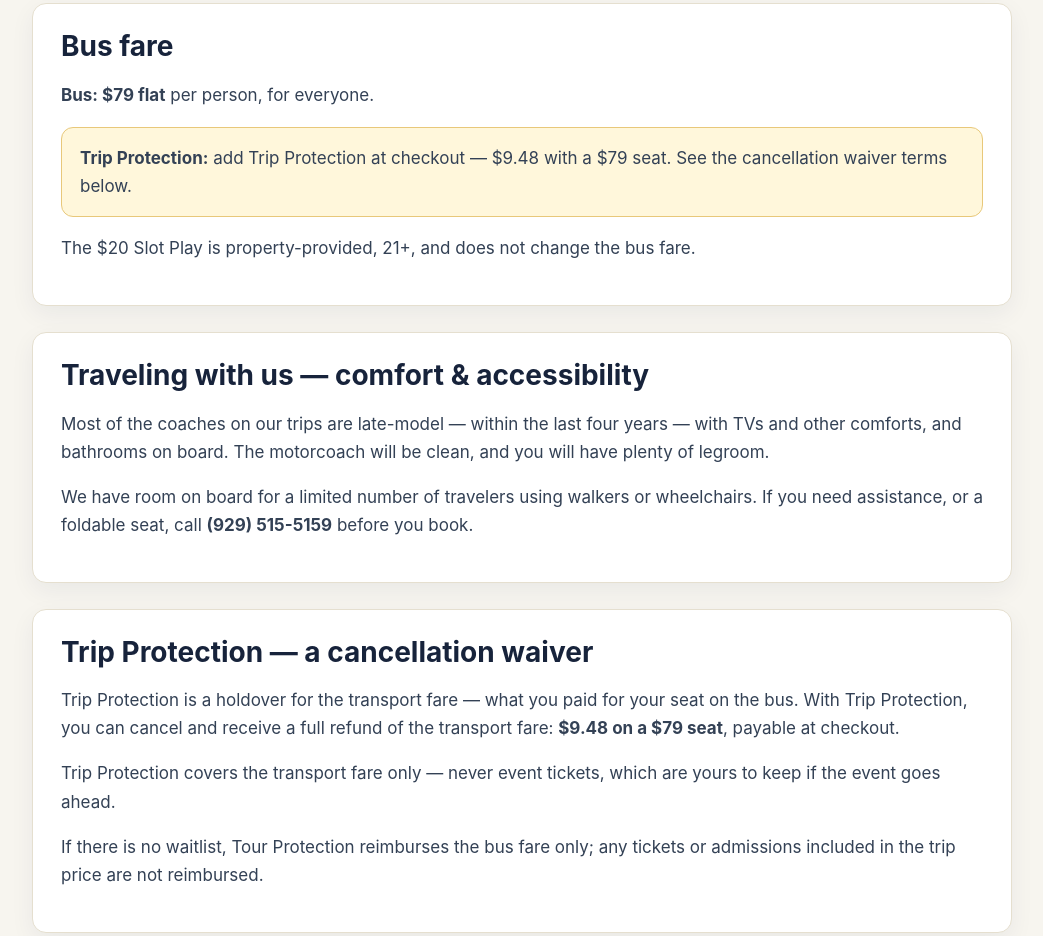
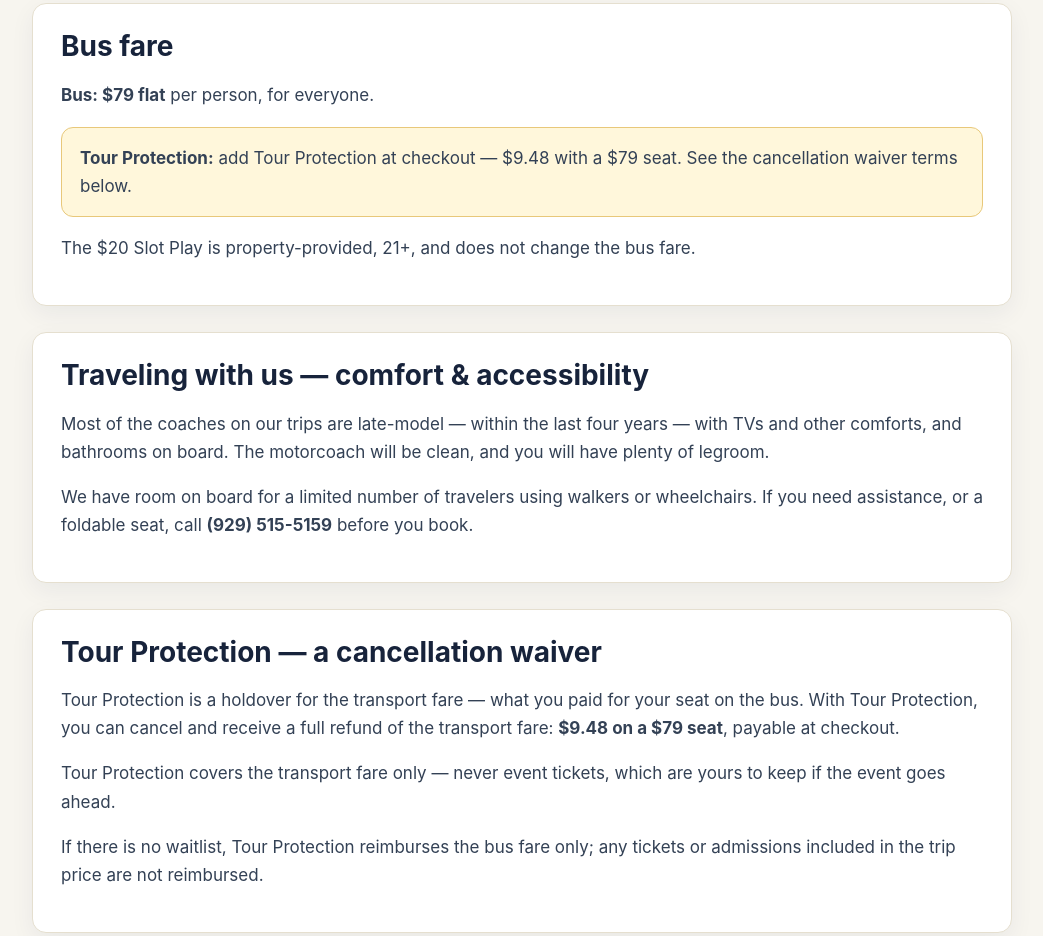
Before and after one commit to legacywise24/legacylogisticssolutions-site, a plain HTML site: page atlantic-city-dec-10.html in a window 1280 px wide. Shown: the part 1658-2594 px from the top of the page, without its empty margins (118-1161 px from the left). Drawn offline with Linux system fonts and the light colour scheme.

Commit message:
Tour Protection: rename Trip Protection to Tour Protection on Atlantic City Dec 10 ($9.48 per traveler, unchanged)

```diff
--- a/atlantic-city-dec-10.html
+++ b/atlantic-city-dec-10.html
@@ -47,16 +47,16 @@ footer a{color:#0f2a4d;font-weight:700}
 <main class="wrap">
 <section class="panel"><h2>A casino day, plus a Christmas drive-through on the way home</h2><p>Thursday, December 10, 2026 is an Atlantic City casino day at Tropicana, with a free Magic of Lights drive-through at the PNC Bank Arts Center in Holmdel on the way home. This trip is for adults 21+ only, with valid photo ID.</p><p>Tropicana is the Atlantic City casino for this trip. Boardwalk time is yours.</p></section>
 <section class="panel"><h2>The day, in brief</h2><div class="grid"><div><h3>Date</h3><p>Thursday, December 10, 2026</p><h3>Old Bridge Park &amp; Ride</h3><p>Check-in 10:15 AM</p><h3>Eltingville, Staten Island</h3><p>Check-in 10:30 AM</p><h3>In Atlantic City</h3><p>12:30 PM&ndash;7:00 PM &mdash; Tropicana</p></div><div><h3>Return</h3><p>Depart Atlantic City 7:00 PM. Magic of Lights entry about 8:15 PM. New Jersey drop about 9:15 PM. Home in Eltingville about 9:35&ndash;9:50 PM.</p><h3>Holiday lights</h3><p>Magic of Lights drive-through at the PNC Bank Arts Center in Holmdel, NJ, on the way home. Included in your $79 fare.</p><h3>Comp &amp; credit</h3><p>$20 Slot Play, property-provided, 21+. No comps, slot play, or Future Experience Credit voucher for an under-21 guest or for anyone accompanying a minor — neither the minor nor the accompanying adult receives comps, slot play, or our voucher.. Plus a $10 Future Experience Credit — coded to you, one voucher per traveler per trip — when you complete the trip.</p></div></div></section>
-<section class="panel"><h2>Bus fare</h2><p><strong>Bus: $79 flat</strong> per person, for everyone.</p><p class="note"><strong>Trip Protection:</strong> add Trip Protection at checkout &mdash; $9.48 with a $79 seat. See the cancellation waiver terms below.</p><p>The $20 Slot Play is property-provided, 21+, and does not change the bus fare.</p></section>
+<section class="panel"><h2>Bus fare</h2><p><strong>Bus: $79 flat</strong> per person, for everyone.</p><p class="note"><strong>Tour Protection:</strong> add Tour Protection at checkout &mdash; $9.48 with a $79 seat. See the cancellation waiver terms below.</p><p>The $20 Slot Play is property-provided, 21+, and does not change the bus fare.</p></section>
 <section class="panel">
 <h2>Traveling with us — comfort &amp; accessibility</h2>
 <p>Most of the coaches on our trips are late-model — within the last four years — with TVs and other comforts, and bathrooms on board. The motorcoach will be clean, and you will have plenty of legroom.</p>
 <p>We have room on board for a limited number of travelers using walkers or wheelchairs. If you need assistance, or a foldable seat, call <strong>(929) 515-5159</strong> before you book.</p>
 </section>
-<section class="panel"><h2>Trip Protection &mdash; a cancellation waiver</h2><p>Trip Protection is a holdover for the transport fare &mdash; what you paid for your seat on the bus. With Trip Protection, you can cancel and receive a full refund of the transport fare: <strong>$9.48 on a $79 seat</strong>, payable at checkout.</p><p>Trip Protection covers the transport fare only &mdash; never event tickets, which are yours to keep if the event goes ahead.</p><p>If there is no waitlist, Tour Protection reimburses the bus fare only; any tickets or admissions included in the trip price are not reimbursed.</p></section>
+<section class="panel"><h2>Tour Protection &mdash; a cancellation waiver</h2><p>Tour Protection is a holdover for the transport fare &mdash; what you paid for your seat on the bus. With Tour Protection, you can cancel and receive a full refund of the transport fare: <strong>$9.48 on a $79 seat</strong>, payable at checkout.</p><p>Tour Protection covers the transport fare only &mdash; never event tickets, which are yours to keep if the event goes ahead.</p><p>If there is no waitlist, Tour Protection reimburses the bus fare only; any tickets or admissions included in the trip price are not reimbursed.</p></section>
 <section class="panel"><h2>FREE Christmas add-on: Magic of Lights on the way home</h2><p>On the way home, we will drive through Magic of Lights at the PNC Bank Arts Center, 116 Garden State Parkway, Holmdel, New Jersey. It is included in the $79 fare.</p><p>You stay in the coach for the drive-through. No ticket is needed, and no separate booking is required.</p><p>This is a family-friendly light show, in addition to a 21+ casino day. The casino time is 21+ only, with valid photo ID.</p></section>
 <section class="panel"><h2>$10 Future Experience Credit for completing the trip</h2><p>Each paid traveler gets a $10 Future Experience Credit — coded to you, one voucher per traveler per trip — when you complete the trip. The credit is good toward another Legacy Wise experience.</p><p>Your credit is issued after the trip, with your name and the trip date. It can be used toward the next trip you book &mdash; not toward this trip.</p></section>
-<section class="panel"><h2>Cancellation and if the trip does not run</h2><p>See the Trip Protection and cancellation waiver terms above. If the trip does not run, we will contact you as soon as we can and let you know what happens next.</p><p><strong>Reserve Now, Pay Before You Go:</strong> your seat is reserved when your payment is received &mdash; not before. The full amount is due before the trip.</p></section>
+<section class="panel"><h2>Cancellation and if the trip does not run</h2><p>See the Tour Protection and cancellation waiver terms above. If the trip does not run, we will contact you as soon as we can and let you know what happens next.</p><p><strong>Reserve Now, Pay Before You Go:</strong> your seat is reserved when your payment is received &mdash; not before. The full amount is due before the trip.</p></section>
 <section class="panel"><h2>Join the waitlist &mdash; Dec 3 and Dec 10</h2><p>Not ready to book, or want to go but the date is not open? Join the free waitlist below, and we will contact you if a seat becomes available.</p><p><a href="/atlantic-city-waitlist.html">Join the Atlantic City waitlist</a> &mdash; free, no seat held, no charge.</p><p class="note"><strong>Group leaders:</strong> Bringing a group of 10 or more? Ask about our Group Leader benefit — email us at <a href="mailto:michael@legacytransportationnetwork.com">michael@legacytransportationnetwork.com</a></p></section>
 <section class="cta-band"><h2>Ready to go?</h2><p>Book your $79 bus seat, join the waitlist, or call us with questions.</p><div class="cta" style="justify-content:center"><a class="btn" href="https://buy.stripe.com/aFaaEWfr86gI58X55q08g1I">Book Your Bus Seat &mdash; $79</a><a class="btn secondary" href="#waitlist">Join the Waitlist &mdash; Free</a></div></section>
 <section class="panel"><h2>Group Leader benefit</h2><p>Bringing a group of 10 or more? Ask about our Group Leader benefit — email us at <a href="mailto:michael@legacytransportationnetwork.com">michael@legacytransportationnetwork.com</a></p></section><section class="sponsors"><h2>Sponsor This Trip</h2><p>Put your business in front of a full coach of travelers. See the <a href="/partners.html">Partners</a> page.</p></section>
```
